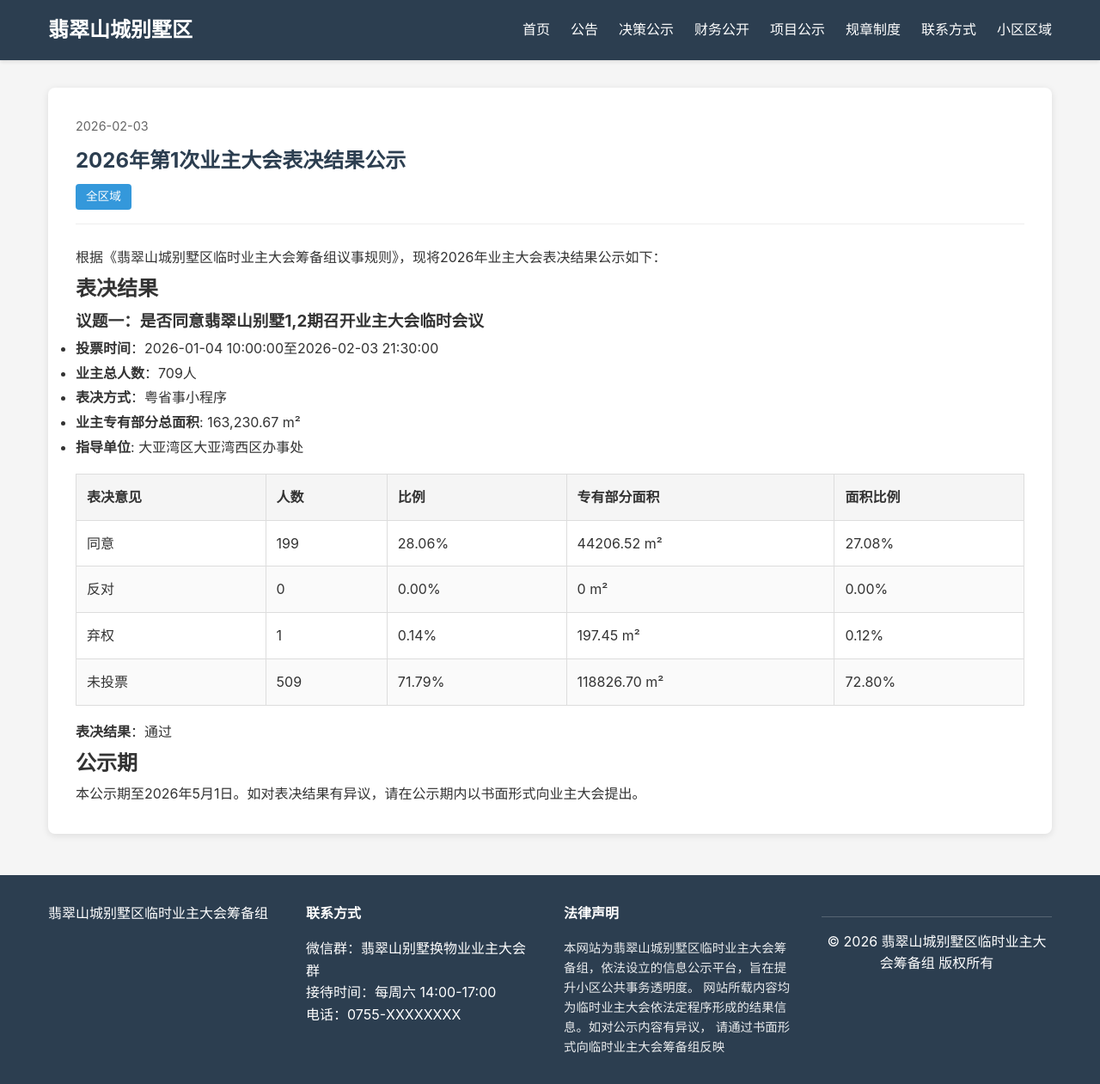
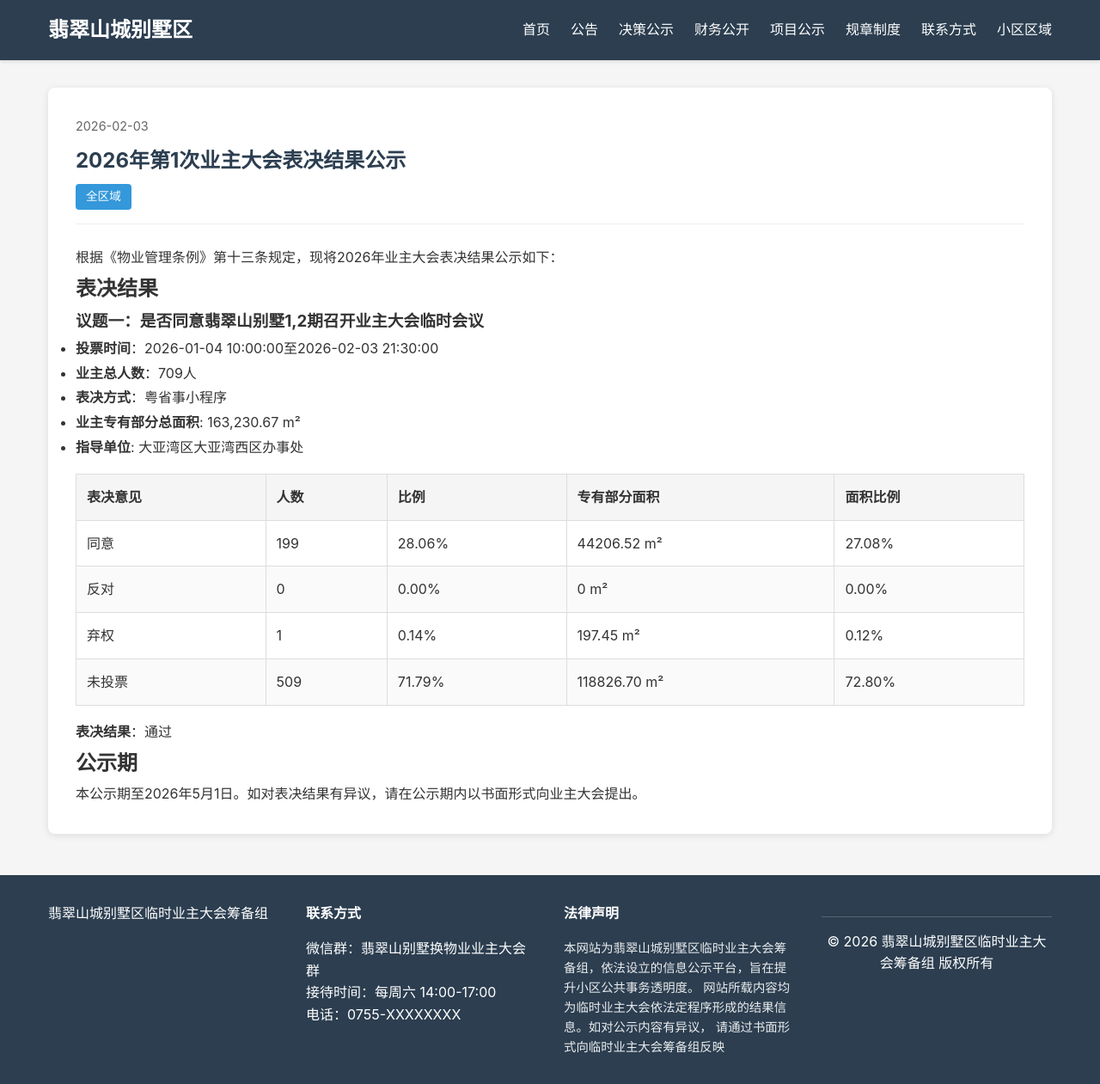
Before and after one commit to fcshan/fcshan.github.io, a Jekyll site: the page built from _decisions/20260203-meeting-results-01.md, in a window 1280 px wide. Shown: the whole page at 86% size. Built offline with Jekyll 4.4.1, drawn with Linux system fonts in a browser that asks for light colours.

Commit message:
2026年第1次业主大会表决结果公示

```diff
--- a/_decisions/20260203-meeting-results-01.md
+++ b/_decisions/20260203-meeting-results-01.md
@@ -6,7 +6,7 @@ area: 全区域
 excerpt: 2026年业主大会2026-01-04发起投票，表决“选聘物业服务公司”相关议题
 ---
 
-根据《翡翠山城别墅区临时业主大会筹备组议事规则》，现将2026年业主大会表决结果公示如下：
+根据《物业管理条例》第十三条规定，现将2026年业主大会表决结果公示如下：
 
 ## 表决结果
 
```
